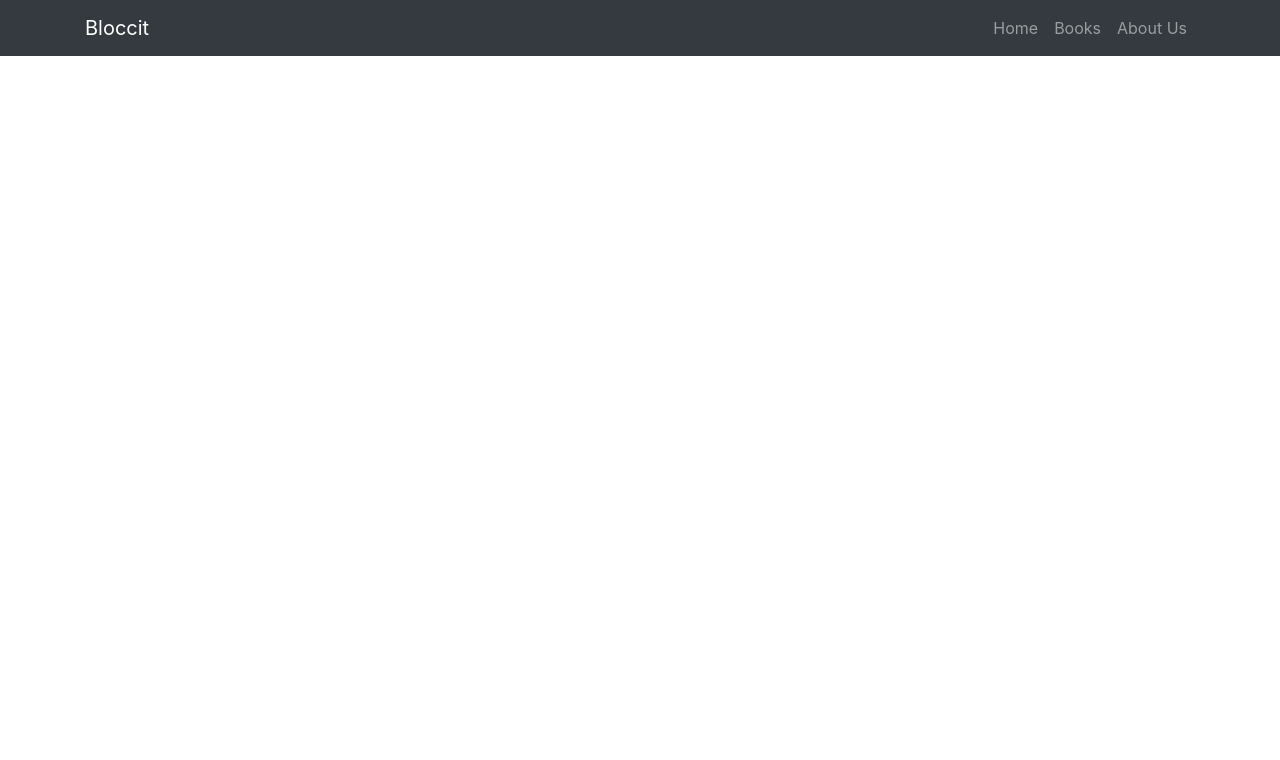
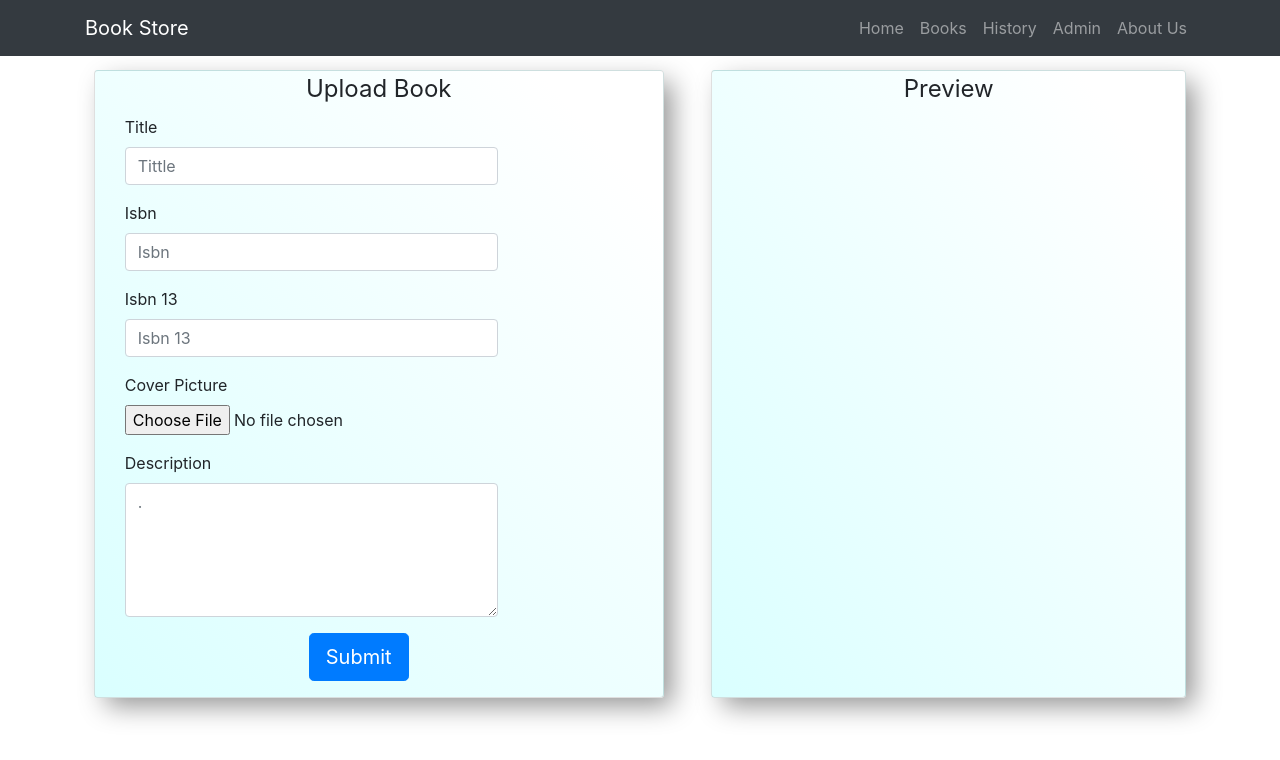
Before and after one commit to pnminh/react-bookstore, a React (Create React App) app: page /admin in a window 1280 px wide. Shown: the top 760 px of the page. Built offline with nearby package versions, Linux system fonts and the light colour scheme.

Commit message:
history and admin components

```diff
--- /dev/null
+++ b/src/Admin/Admin.jsx
@@ -0,0 +1,103 @@
+import React, { Component } from 'react';
+export class Admin extends Component {
+  render() {
+    return (
+      <div className="container">
+        <div className="row justify-content-around">
+          <div className="col-md-6 card">
+            <form className="form-horizontal">
+              <fieldset>
+                <legend className="text-center">Upload Book</legend>
+                <div className="form-group">
+                  <label className="col-md-3 control-label" htmlFor="title">
+                    Title
+                  </label>
+                  <div className="col-md-9">
+                    <input
+                      id="title"
+                      name="title"
+                      type="text"
+                      placeholder="Tittle"
+                      className="form-control"
+                    />
+                  </div>
+                </div>
+
+                <div className="form-group">
+                  <label className="col-md-3 control-label" htmlFor="isbn">
+                    Isbn
+                  </label>
+                  <div className="col-md-9">
+                    <input
+                      id="isbn"
+                      name="isbn"
+                      type="text"
+                      placeholder="Isbn"
+                      className="form-control"
+                    />
+                  </div>
+                </div>
+                <div className="form-group">
+                  <label className="col-md-3 control-label" htmlFor="isbn">
+                    Isbn 13
+                  </label>
+                  <div className="col-md-9">
+                    <input
+                      id="isbn"
+                      name="isbn"
+                      type="text"
+                      placeholder="Isbn 13"
+                      className="form-control"
+                    />
+                  </div>
+                </div>
+
+                <div className="form-group">
+                  <label className="col-md-3 control-label" htmlFor="image">
+                    Cover Picture
+                  </label>
+                  <div className="col-md-9">
+                    <input
+                      type="file"
+                      className="form-control-file"
+                      id="image"
+                      name="image"
+                    />
+                  </div>
+                </div>
+                <div className="form-group">
+                  <label
+                    className="col-md-3 control-label"
+                    htmlFor="description"
+                  >
+                    Description
+                  </label>
+                  <div className="col-md-9">
+                    <textarea
+                      className="form-control"
+                      id="description"
+                      name="description"
+                      placeholder="."
+                      rows="5"
+                    />
+                  </div>
+                </div>
+
+                <div className="form-group">
+                  <div className="col-md-7 text-right">
+                    <button type="submit" className="btn btn-primary btn-lg">
+                      Submit
+                    </button>
+                  </div>
+                </div>
+              </fieldset>
+            </form>
+          </div>
+          <div className="col-md-5 card">
+            <legend className="text-center">Preview</legend>
+          </div>
+        </div>
+      </div>
+    );
+  }
+}
--- a/src/App.css
+++ b/src/App.css
@@ -30,3 +30,4 @@
     transform: rotate(360deg);
   }
 }
+body { padding-top: 70px; }
--- a/src/BookList/BookList.jsx
+++ b/src/BookList/BookList.jsx
@@ -106,7 +106,7 @@ export class BookList extends Component {
                     type="button"
                   >
                     <i className="fa fa-shopping-cart" />
-                    <span class="fs-it-btn-vertical-line" />
+                    <span className="fs-it-btn-vertical-line" />
                     {`$${book.price}`}
                   </button>
                 </div>
@@ -118,7 +118,6 @@ export class BookList extends Component {
     });
     return (
       <div>
-        <hr />
         <hr />
         <div className="container">
           <div className="row">
--- a/src/Common/NavBar.jsx
+++ b/src/Common/NavBar.jsx
@@ -3,6 +3,8 @@ import { BrowserRouter as Router, Route, Link } from 'react-router-dom';
 import { Main } from '../Main/Main';
 import { About } from '../About/About';
 import { BookList } from '../BookList/BookList';
+import { History } from '../History/History';
+import { Admin } from '../Admin/Admin';
 export class NavBar extends Component {
   render() {
     return (
@@ -11,7 +13,7 @@ export class NavBar extends Component {
           <nav className="navbar navbar-expand-lg navbar-dark bg-dark fixed-top">
             <div className="container">
               <a className="navbar-brand" href="index#">
-                Bloccit
+                Book Store
               </a>
               <button
                 className="navbar-toggler"
@@ -39,6 +41,18 @@ export class NavBar extends Component {
                     <span className="sr-only">(current)</span>
                   </li>
                   <li className="nav-item">
+                    <Link className="nav-link" to="/history">
+                      History
+                    </Link>
+                    <span className="sr-only">(current)</span>
+                  </li>
+                  <li className="nav-item">
+                    <Link className="nav-link" to="/admin">
+                     Admin
+                    </Link>
+                    <span className="sr-only">(current)</span>
+                  </li>
+                  <li className="nav-item">
                     <Link className="nav-link" to="/about">
                       About Us
                     </Link>
@@ -48,12 +62,11 @@ export class NavBar extends Component {
               </div>
             </div>
           </nav>
-
-          <hr />
-
           <Route exact path="/" component={Main} />
           <Route path="/about" component={About} />
           <Route path="/books" component={BookList} />
+          <Route path="/admin" component={Admin} />
+          <Route path="/history" component={History} />
         </div>
       </Router>
     );
--- /dev/null
+++ b/src/History/History.jsx
@@ -0,0 +1,38 @@
+import React, { Component } from 'react';
+
+export class History extends Component {
+  render() {
+    return (
+      <div>
+        <hr />
+        <div className="container">
+          <div className="row">
+            <h2>Welcome, Mai</h2>
+          </div>
+          <div className="row">
+            <div className="col-lg-12 my-3">
+              <div className="pull-right">
+                <div className="btn-group">
+                  <button
+                    className="btn btn-info"
+                    id="list"
+                    onClick={this.listView}
+                  >
+                    Purchase History
+                  </button>
+                  <button
+                    className="btn btn-danger"
+                    id="grid"
+                    onClick={this.gridView}
+                  >
+                    Recent Purchases
+                  </button>
+                </div>
+              </div>
+            </div>
+          </div>
+        </div>
+      </div>
+    );
+  }
+}
```
Also changed, not shown: src/Book/Book.jsx (added).
